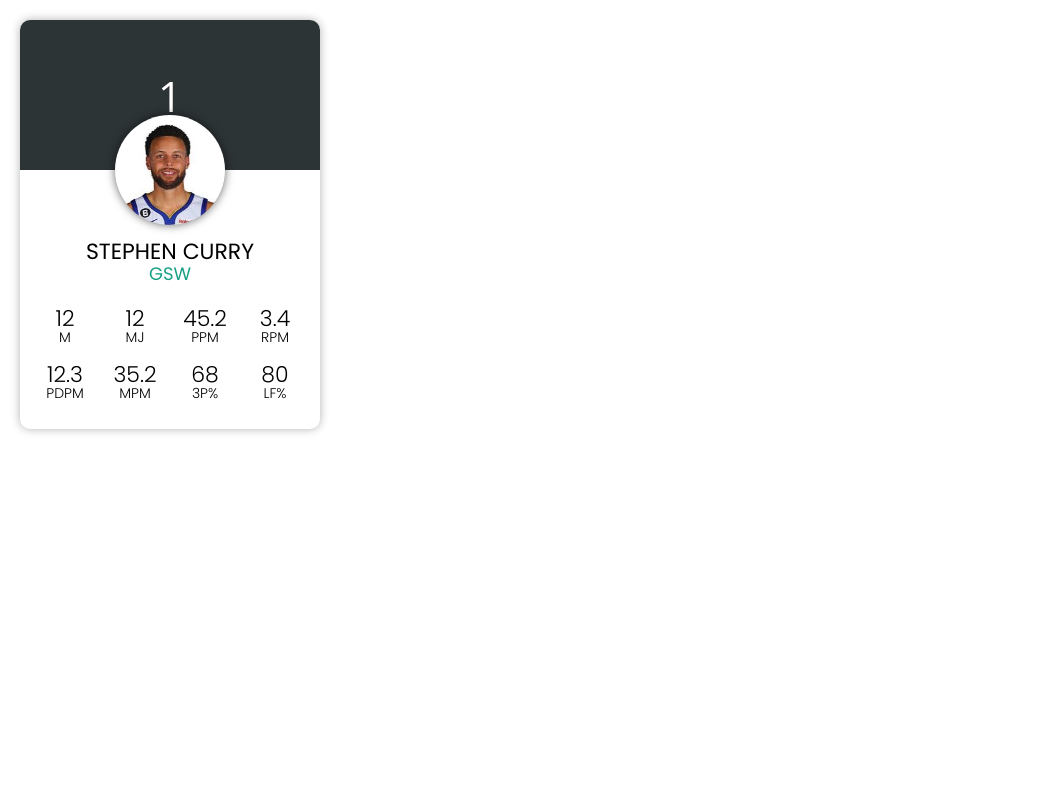
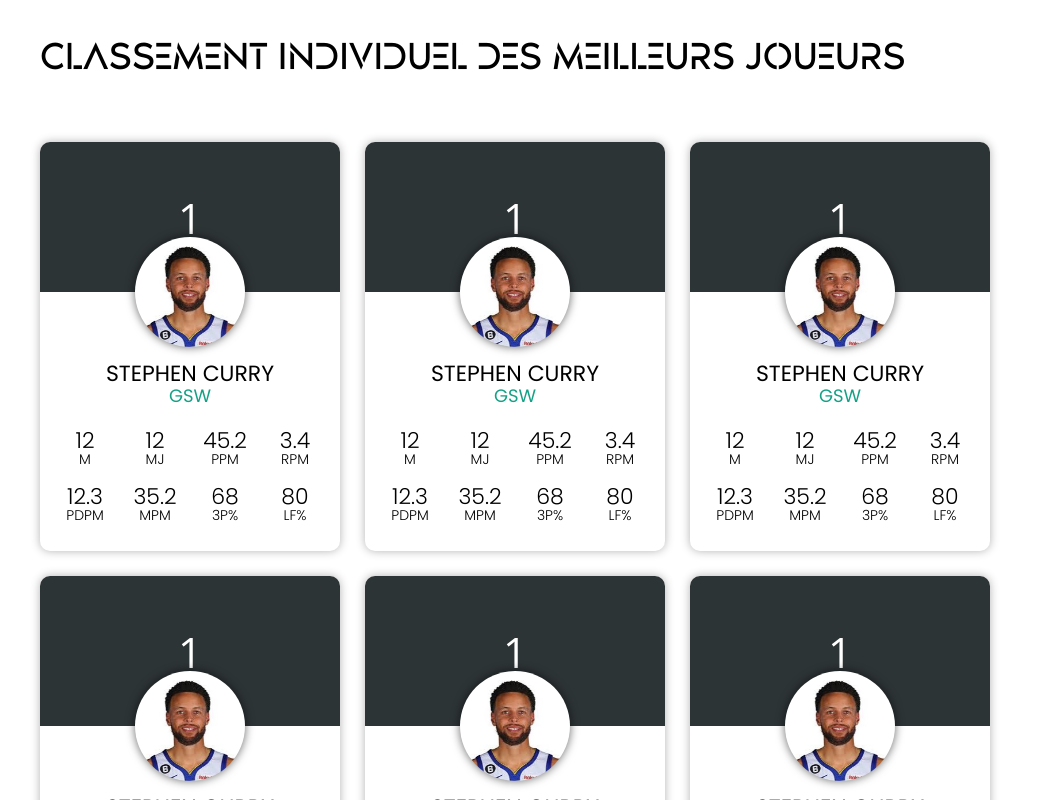
Before and after one commit to Seergio1/NBA, a React (Create React App) app: page / in a window 1280 px wide. Shown: the top 800 px of the page, without its empty margins (0-1041 px from the left). Built offline with nearby package versions, Linux system fonts and the light colour scheme.

Commit message:
Joueurs liste

```diff
--- a/src/App.js
+++ b/src/App.js
@@ -1,6 +1,6 @@
 import Lenis from "@studio-freight/lenis";
 import "./reset.scss";
-import JoueurCard from "./components/joueur-card/JoueurCard";
+import JoueurList from "./components/joueur-list/JoueurList";
 
 function App() {
   const lenis = new Lenis();
@@ -30,9 +30,196 @@
       troisPointMoyenne: "68",
       lancerFrancMoyenne: "80",
     },
+    {
+      classement: 1,
+      joueur: {
+        nom: "Stephen",
+        prenom: "Curry",
+        photo: "./curry.jpg",
+      },
+      equipe: "GSW",
+      match: "12",
+      matchJoues: "12",
+      pointParMatch: "45.2",
+      rebondParMatch: "3.4",
+      passeDecisiveParMatch: "12.3",
+      minuteParMatch: "35.2",
+      troisPointMoyenne: "68",
+      lancerFrancMoyenne: "80",
+    },
+    {
+      classement: 1,
+      joueur: {
+        nom: "Stephen",
+        prenom: "Curry",
+        photo: "./curry.jpg",
+      },
+      equipe: "GSW",
+      match: "12",
+      matchJoues: "12",
+      pointParMatch: "45.2",
+      rebondParMatch: "3.4",
+      passeDecisiveParMatch: "12.3",
+      minuteParMatch: "35.2",
+      troisPointMoyenne: "68",
+      lancerFrancMoyenne: "80",
+    },
+    {
+      classement: 1,
+      joueur: {
+        nom: "Stephen",
+        prenom: "Curry",
+        photo: "./curry.jpg",
+      },
+      equipe: "GSW",
+      match: "12",
+      matchJoues: "12",
+      pointParMatch: "45.2",
+      rebondParMatch: "3.4",
+      passeDecisiveParMatch: "12.3",
+      minuteParMatch: "35.2",
+      troisPointMoyenne: "68",
+      lancerFrancMoyenne: "80",
+    },
+    {
+      classement: 1,
+      joueur: {
+        nom: "Stephen",
+        prenom: "Curry",
+        photo: "./curry.jpg",
+      },
+      equipe: "GSW",
+      match: "12",
+      matchJoues: "12",
+      pointParMatch: "45.2",
+      rebondParMatch: "3.4",
+      passeDecisiveParMatch: "12.3",
+      minuteParMatch: "35.2",
+      troisPointMoyenne: "68",
+      lancerFrancMoyenne: "80",
+    },
+    {
+      classement: 1,
+      joueur: {
+        nom: "Stephen",
+        prenom: "Curry",
+        photo: "./curry.jpg",
+      },
+      equipe: "GSW",
+      match: "12",
+      matchJoues: "12",
+      pointParMatch: "45.2",
+      rebondParMatch: "3.4",
+      passeDecisiveParMatch: "12.3",
+      minuteParMatch: "35.2",
+      troisPointMoyenne: "68",
+      lancerFrancMoyenne: "80",
+    },
+    {
+      classement: 1,
+      joueur: {
+        nom: "Stephen",
+        prenom: "Curry",
+        photo: "./curry.jpg",
+      },
+      equipe: "GSW",
+      match: "12",
+      matchJoues: "12",
+      pointParMatch: "45.2",
+      rebondParMatch: "3.4",
+      passeDecisiveParMatch: "12.3",
+      minuteParMatch: "35.2",
+      troisPointMoyenne: "68",
+      lancerFrancMoyenne: "80",
+    },
+    {
+      classement: 1,
+      joueur: {
+        nom: "Stephen",
+        prenom: "Curry",
+        photo: "./curry.jpg",
+      },
+      equipe: "GSW",
+      match: "12",
+      matchJoues: "12",
+      pointParMatch: "45.2",
+      rebondParMatch: "3.4",
+      passeDecisiveParMatch: "12.3",
+      minuteParMatch: "35.2",
+      troisPointMoyenne: "68",
+      lancerFrancMoyenne: "80",
+    },
+    {
+      classement: 1,
+      joueur: {
+        nom: "Stephen",
+        prenom: "Curry",
+        photo: "./curry.jpg",
+      },
+      equipe: "GSW",
+      match: "12",
+      matchJoues: "12",
+      pointParMatch: "45.2",
+      rebondParMatch: "3.4",
+      passeDecisiveParMatch: "12.3",
+      minuteParMatch: "35.2",
+      troisPointMoyenne: "68",
+      lancerFrancMoyenne: "80",
+    },
+    {
+      classement: 1,
+      joueur: {
+        nom: "Stephen",
+        prenom: "Curry",
+        photo: "./curry.jpg",
+      },
+      equipe: "GSW",
+      match: "12",
+      matchJoues: "12",
+      pointParMatch: "45.2",
+      rebondParMatch: "3.4",
+      passeDecisiveParMatch: "12.3",
+      minuteParMatch: "35.2",
+      troisPointMoyenne: "68",
+      lancerFrancMoyenne: "80",
+    },
+    {
+      classement: 1,
+      joueur: {
+        nom: "Stephen",
+        prenom: "Curry",
+        photo: "./curry.jpg",
+      },
+      equipe: "GSW",
+      match: "12",
+      matchJoues: "12",
+      pointParMatch: "45.2",
+      rebondParMatch: "3.4",
+      passeDecisiveParMatch: "12.3",
+      minuteParMatch: "35.2",
+      troisPointMoyenne: "68",
+      lancerFrancMoyenne: "80",
+    },
+    {
+      classement: 1,
+      joueur: {
+        nom: "Stephen",
+        prenom: "Curry",
+        photo: "./curry.jpg",
+      },
+      equipe: "GSW",
+      match: "12",
+      matchJoues: "12",
+      pointParMatch: "45.2",
+      rebondParMatch: "3.4",
+      passeDecisiveParMatch: "12.3",
+      minuteParMatch: "35.2",
+      troisPointMoyenne: "68",
+      lancerFrancMoyenne: "80",
+    },
   ];
 
-  return <JoueurCard stat={stats[0]} />;
+  return <JoueurList stats={stats} />;
 }
 
 export default App;
--- a/src/components/joueur-card/JoueurCard.scss
+++ b/src/components/joueur-card/JoueurCard.scss
@@ -3,7 +3,6 @@
   flex-direction: column;
   align-items: flex-start;
   width: 300px;
-  margin: 20px;
   box-shadow: 0 0 10px rgba(0, 0, 0, 0.3);
   border-radius: 10px;
   padding-bottom: 25px;
--- /dev/null
+++ b/src/components/joueur-list/JoueurList.jsx
@@ -0,0 +1,41 @@
+import React from "react";
+import "./JoueurList.scss";
+import JoueurCard from "../joueur-card/JoueurCard";
+
+export const props = {
+  stats: [
+    {
+      classement: "",
+      joueur: {
+        photo: "",
+        nom: "",
+        prenom: "",
+      },
+      equipe: "",
+      match: "",
+      matchJoues: "",
+      pointParMatch: "",
+      rebondParMatch: "",
+      passeDecisiveParMatch: "",
+      minuteParMatch: "",
+      troisPointMoyenne: "",
+      lancerFrancMoyenne: "",
+    },
+  ],
+};
+
+/**
+ *
+ * @param {props} param0
+ * @returns
+ */
+export default function JoueurList({ stats }) {
+  return (
+    <div className="joueur-list">
+      <div className="title">Classement individuel des meilleurs joueurs</div>
+      {stats.map((stat) => (
+        <JoueurCard stat={stat} key={stat.classement} />
+      ))}
+    </div>
+  );
+}
--- /dev/null
+++ b/src/components/joueur-list/JoueurList.scss
@@ -0,0 +1,15 @@
+.joueur-list {
+  width: 100vw;
+  padding: 40px;
+  display: flex;
+  flex-wrap: wrap;
+  gap: 25px;
+
+  .title {
+    width: 100%;
+    margin-bottom: 40px;
+    font-family: Designer;
+    text-transform: uppercase;
+    font-size: 42px;
+  }
+}
--- a/src/reset.scss
+++ b/src/reset.scss
@@ -66,6 +66,11 @@
   src: url(./font/Roboto-Thin.ttf);
 }
 
+@font-face {
+  font-family: Designer;
+  src: url(./font/DESIGNER.otf);
+}
+
 html.lenis {
   height: auto;
 }
```
Also changed, not shown: src/font/DESIGNER.otf (added).
